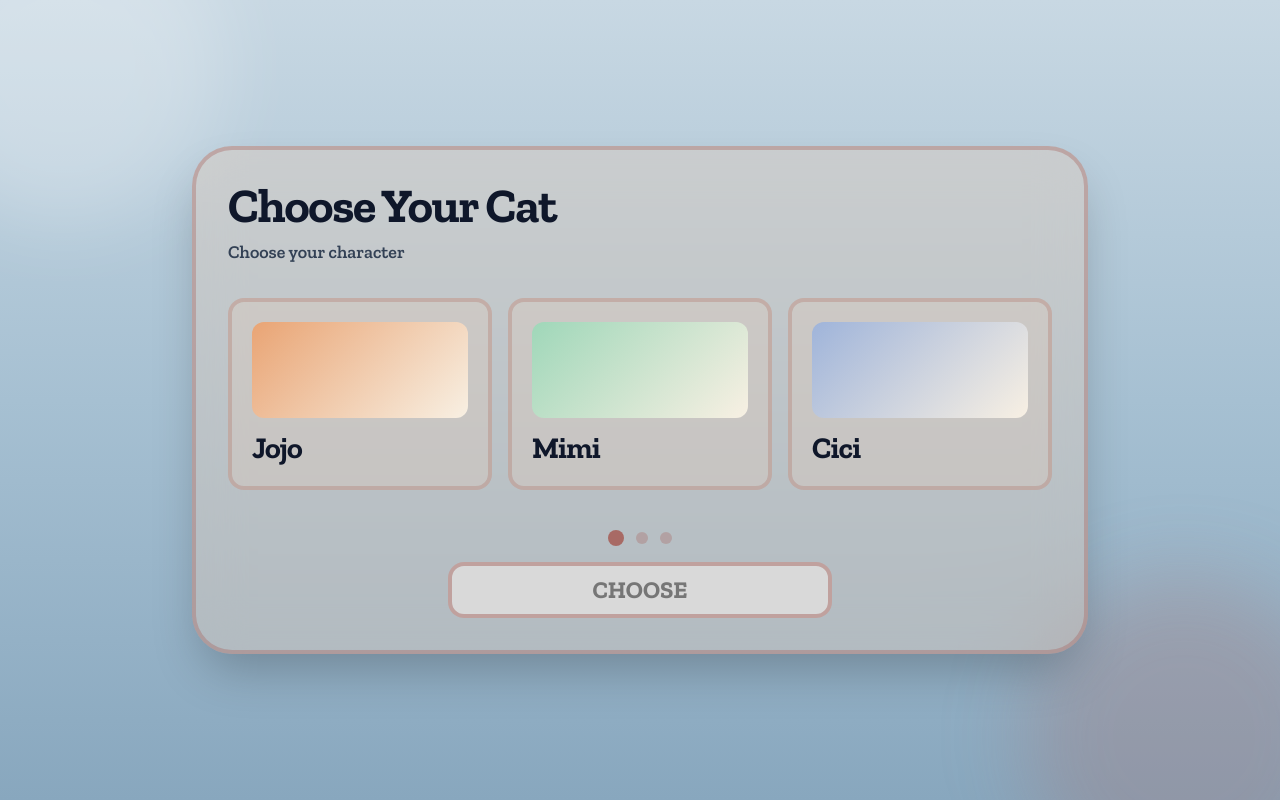
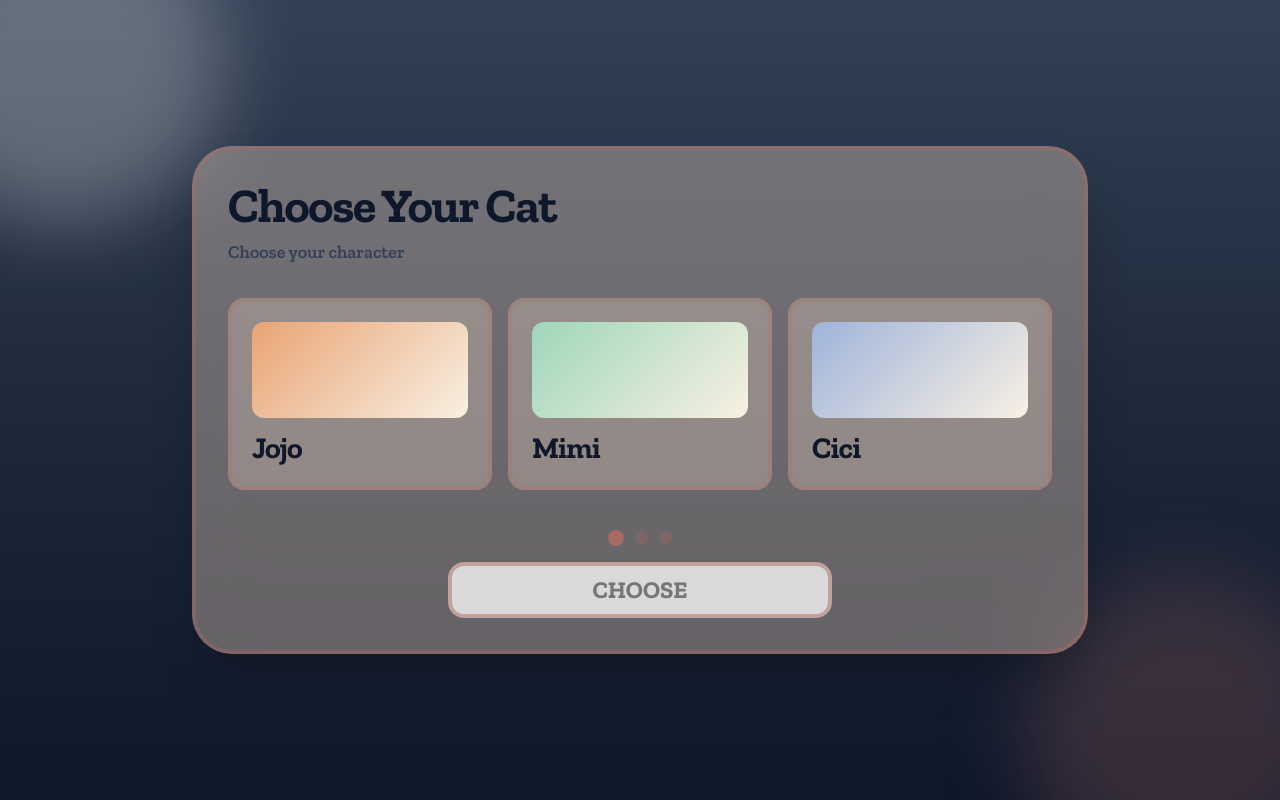
Before and after one commit to Chujo58/Copium-Friends, a React (Vite) app: page /choosecat1 in a window 1280 px wide. Built offline with nearby package versions, Linux system fonts and the light colour scheme; a web font is replaced by a local one.

Commit message:
Adding dark mode

```diff
--- a/src/components/CatFlowShell.jsx
+++ b/src/components/CatFlowShell.jsx
@@ -18,7 +18,7 @@ export default function CatFlowShell({
     : "cat-page-enter";
 
   return (
-    <div className="relative flex min-h-screen items-center justify-center overflow-hidden bg-gradient-to-t from-[#88A7BE] via-[#A6C0D2] to-[#C8D8E3] px-4 py-8">
+    <div className="relative flex min-h-screen items-center justify-center overflow-hidden px-4 py-8">
       <div className="absolute -top-24 -left-24 h-80 w-80 rounded-full bg-white/25 blur-2xl" />
       <div className="absolute -bottom-24 -right-16 h-80 w-80 rounded-full bg-primary/25 blur-2xl" />
 
--- a/src/main.jsx
+++ b/src/main.jsx
@@ -1,10 +1,14 @@
+
 import React from "react";
 import ReactDOM from "react-dom/client";
 import App from "./App.jsx";
 import "./index.css";
+import { ThemeProvider } from "./theme-context.jsx";
 
 ReactDOM.createRoot(document.getElementById("root")).render(
   <React.StrictMode>
-    <App />
+    <ThemeProvider>
+      <App />
+    </ThemeProvider>
   </React.StrictMode>
 );
--- a/src/pages/choosecat1.jsx
+++ b/src/pages/choosecat1.jsx
@@ -1,4 +1,5 @@
 import { useState } from "react";
+import { useTheme } from "../theme-context.jsx";
 import { useLocation, useNavigate } from "react-router-dom";
 import CatFlowShell from "../components/CatFlowShell";
 import { catOptions } from "./catFlowOptions";
@@ -22,8 +23,11 @@ export default function ChooseCat1() {
     }, 280);
   }
 
+  const { isDay } = useTheme();
+  console.log("isDay in ChooseCat1:", isDay);
   return (
-    <CatFlowShell
+    <div className={isDay ? "bg-gradient-to-t from-[#88A7BE] via-[#A6C0D2] to-[#C8D8E3] min-h-screen" : "bg-gradient-to-t from-[#0F172A] via-[#1E293B] to-[#334155] min-h-screen"}>
+      <CatFlowShell
       step={1}
       title="Choose Your Cat"
       subtitle="Choose your character"
@@ -56,6 +60,7 @@ export default function ChooseCat1() {
           </button>
         ))}
       </div>
-    </CatFlowShell>
+      </CatFlowShell>
+    </div>
   );
 }
--- a/src/pages/choosecat2.jsx
+++ b/src/pages/choosecat2.jsx
@@ -1,4 +1,5 @@
 import { useMemo, useState } from "react";
+import { useTheme } from "../theme-context.jsx";
 import { useLocation, useNavigate } from "react-router-dom";
 import CatFlowShell from "../components/CatFlowShell";
 import { actionOptions, catOptions } from "./catFlowOptions";
@@ -44,8 +45,10 @@ export default function ChooseCat2() {
     }, 280);
   }
 
+  const { isDay } = useTheme();
   return (
-    <CatFlowShell
+    <div className={isDay ? "bg-gradient-to-t from-[#88A7BE] via-[#A6C0D2] to-[#C8D8E3] min-h-screen" : "bg-gradient-to-t from-[#0F172A] via-[#1E293B] to-[#334155] min-h-screen"}>
+      <CatFlowShell
       step={2}
       title="Choose Cat 2"
       subtitle={`Pick an action style for ${catName}.`}
@@ -77,6 +80,7 @@ export default function ChooseCat2() {
           </button>
         ))}
       </div>
-    </CatFlowShell>
+      </CatFlowShell>
+    </div>
   );
 }
--- a/src/pages/choosecat3.jsx
+++ b/src/pages/choosecat3.jsx
@@ -1,4 +1,5 @@
 import { useMemo, useState } from "react";
+import { useTheme } from "../theme-context.jsx";
 import { useLocation, useNavigate } from "react-router-dom";
 import CatFlowShell from "../components/CatFlowShell";
 import { actionOptions, catOptions } from "./catFlowOptions";
@@ -48,8 +49,10 @@ export default function ChooseCat3() {
     }, 280);
   }
 
+  const { isDay } = useTheme();
   return (
-    <CatFlowShell
+    <div className={isDay ? "bg-gradient-to-t from-[#88A7BE] via-[#A6C0D2] to-[#C8D8E3] min-h-screen" : "bg-gradient-to-t from-[#0F172A] via-[#1E293B] to-[#334155] min-h-screen"}>
+      <CatFlowShell
       step={3}
       title="Choose Cat 3"
       subtitle="Your final cat is ready."
@@ -73,6 +76,7 @@ export default function ChooseCat3() {
           Mode: {actionName}
         </p>
       </div>
-    </CatFlowShell>
+      </CatFlowShell>
+    </div>
   );
 }
--- a/src/pages/dashboard.jsx
+++ b/src/pages/dashboard.jsx
@@ -1,4 +1,6 @@
 import { useMemo, useState } from "react";
+import { Sun, Moon } from "lucide-react";
+import { useTheme } from "../theme-context.jsx";
 import { useLocation, useNavigate } from "react-router-dom";
 
 const demoServers = [
@@ -11,6 +13,7 @@ const demoServers = [
 export default function Dashboard() {
   const navigate = useNavigate();
   const location = useLocation();
+  const { isDay, toggleMode } = useTheme();
   const [serverName, setServerName] = useState("");
   const [serverCode, setServerCode] = useState("");
   const [filterText, setFilterText] = useState("");
@@ -57,7 +60,28 @@ export default function Dashboard() {
   }
 
   return (
-    <div className="relative min-h-screen overflow-hidden bg-gradient-to-t from-[#88A7BE] via-[#A6C0D2] to-[#C8D8E3] px-4 py-8 md:px-8">
+    <div className={`relative min-h-screen overflow-hidden transition-all duration-[2000ms] px-4 py-8 md:px-8 ${
+      isDay
+        ? "bg-gradient-to-t from-[#88A7BE] via-[#A6C0D2] to-[#C8D8E3]"
+        : "bg-gradient-to-t from-[#0F172A] via-[#1E293B] to-[#334155]"
+    }`}>
+      <button
+        onClick={toggleMode}
+        aria-label="Toggle light/dark mode"
+        className={`group absolute right-12 top-12 z-20 flex h-16 w-16 cursor-pointer items-center justify-center rounded-full outline-none transition-all duration-[2000ms] ${
+          isDay
+            ? "bg-yellow-100 shadow-[0_0_80px_rgba(253,224,71,0.4)] hover:shadow-[0_0_100px_rgba(253,224,71,0.6)]"
+            : "bg-slate-100 shadow-[0_0_50px_rgba(255,255,255,0.2)] hover:shadow-[0_0_70px_rgba(255,255,255,0.4)]"
+        }`}
+      >
+        <div className="transition-transform duration-700 group-hover:rotate-12 group-active:scale-90">
+          {isDay ? (
+            <Sun className="h-8 w-8 text-yellow-400/60" />
+          ) : (
+            <Moon className="h-7 w-7 fill-slate-400/10 text-slate-400/60" />
+          )}
+        </div>
+      </button>
       <div className="absolute -top-24 -left-20 h-80 w-80 rounded-full bg-white/30 blur-2xl" />
       <div className="absolute -bottom-24 -right-16 h-80 w-80 rounded-full bg-primary/25 blur-2xl" />
 
@@ -148,7 +172,7 @@ export default function Dashboard() {
               />
               <button
                 onClick={() => openCatChooser("join-by-code")}
-                className="h-14 rounded-2xl border-2 border-primary/40 bg-primary px-10 font-card text-2xl font-black tracking-tight text-white transition hover:bg-accent hover:text-black"
+                className="h-14 rounded-2xl border-2 border-primary/40 bg-primary px-10 font-card text-2xl font-black tracking-tight text-white n hover:bg-accent hover:text-black"
               >
                 Join
               </button>
--- a/src/pages/landing.jsx
+++ b/src/pages/landing.jsx
@@ -1,6 +1,8 @@
 import React, { useEffect, useRef, useState } from "react";
 import { Cloud, Moon, Sun } from "lucide-react";
 import { useNavigate } from "react-router-dom";
+
+import { useTheme } from "../theme-context.jsx";
 
 const CLOUDS = [
   {
@@ -76,36 +78,19 @@ const STARS = [...Array(40)].map(() => ({
   delay: `${Math.random() * 5}s`,
 }));
 
+
 export default function Landing() {
   const navigate = useNavigate();
-  const [isDay, setIsDay] = useState(true);
-  const [manualMode, setManualMode] = useState(false);
+  const { isDay, toggleMode } = useTheme();
   const [started, setStarted] = useState(false);
   const [username, setUsername] = useState("");
   const inputRef = useRef(null);
-
-  useEffect(() => {
-    if (!manualMode) {
-      const checkTime = () => {
-        const hour = new Date().getHours();
-        setIsDay(hour >= 6 && hour < 18);
-      };
-      checkTime();
-      const timer = setInterval(checkTime, 60000);
-      return () => clearInterval(timer);
-    }
-  }, [manualMode]);
 
   useEffect(() => {
     if (started) {
       inputRef.current?.focus();
     }
   }, [started]);
-
-  const toggleMode = () => {
-    setManualMode(true);
-    setIsDay(!isDay);
-  };
 
   const goToDashboard = () => {
     if (!username.trim()) return;
--- a/src/pages/session.jsx
+++ b/src/pages/session.jsx
@@ -1,4 +1,5 @@
 import { useMemo, useState } from "react";
+import { useTheme } from "../theme-context.jsx";
 import { useLocation, useNavigate } from "react-router-dom";
 import { actionOptions, catOptions } from "./catFlowOptions";
 
@@ -53,8 +54,13 @@ export default function Session() {
     }
   }
 
+  const { isDay } = useTheme();
   return (
-    <div className="relative flex min-h-screen items-center justify-center overflow-hidden bg-gradient-to-t from-[#88A7BE] via-[#A6C0D2] to-[#C8D8E3] px-4 py-8">
+    <div className={`relative flex min-h-screen items-center justify-center overflow-hidden transition-all duration-[2000ms] px-4 py-8 ${
+      isDay
+        ? "bg-gradient-to-t from-[#88A7BE] via-[#A6C0D2] to-[#C8D8E3]"
+        : "bg-gradient-to-t from-[#0F172A] via-[#1E293B] to-[#334155]"
+    }`}>
       <div className="absolute -top-24 -left-24 h-80 w-80 rounded-full bg-white/30 blur-2xl" />
       <div className="absolute -bottom-24 -right-16 h-80 w-80 rounded-full bg-primary/25 blur-2xl" />
 
--- /dev/null
+++ b/src/theme-context.jsx
@@ -0,0 +1,35 @@
+import React, { createContext, useContext, useEffect, useState } from "react";
+
+const ThemeContext = createContext();
+
+export function ThemeProvider({ children }) {
+  const [isDay, setIsDay] = useState(true);
+  const [manualMode, setManualMode] = useState(false);
+
+  useEffect(() => {
+    if (!manualMode) {
+      const checkTime = () => {
+        const hour = new Date().getHours();
+        setIsDay(hour >= 6 && hour < 18);
+      };
+      checkTime();
+      const timer = setInterval(checkTime, 60000);
+      return () => clearInterval(timer);
+    }
+  }, [manualMode]);
+
+  const toggleMode = () => {
+    setManualMode(true);
+    setIsDay((prev) => !prev);
+  };
+
+  return (
+    <ThemeContext.Provider value={{ isDay, toggleMode }}>
+      {children}
+    </ThemeContext.Provider>
+  );
+}
+
+export function useTheme() {
+  return useContext(ThemeContext);
+}
```
